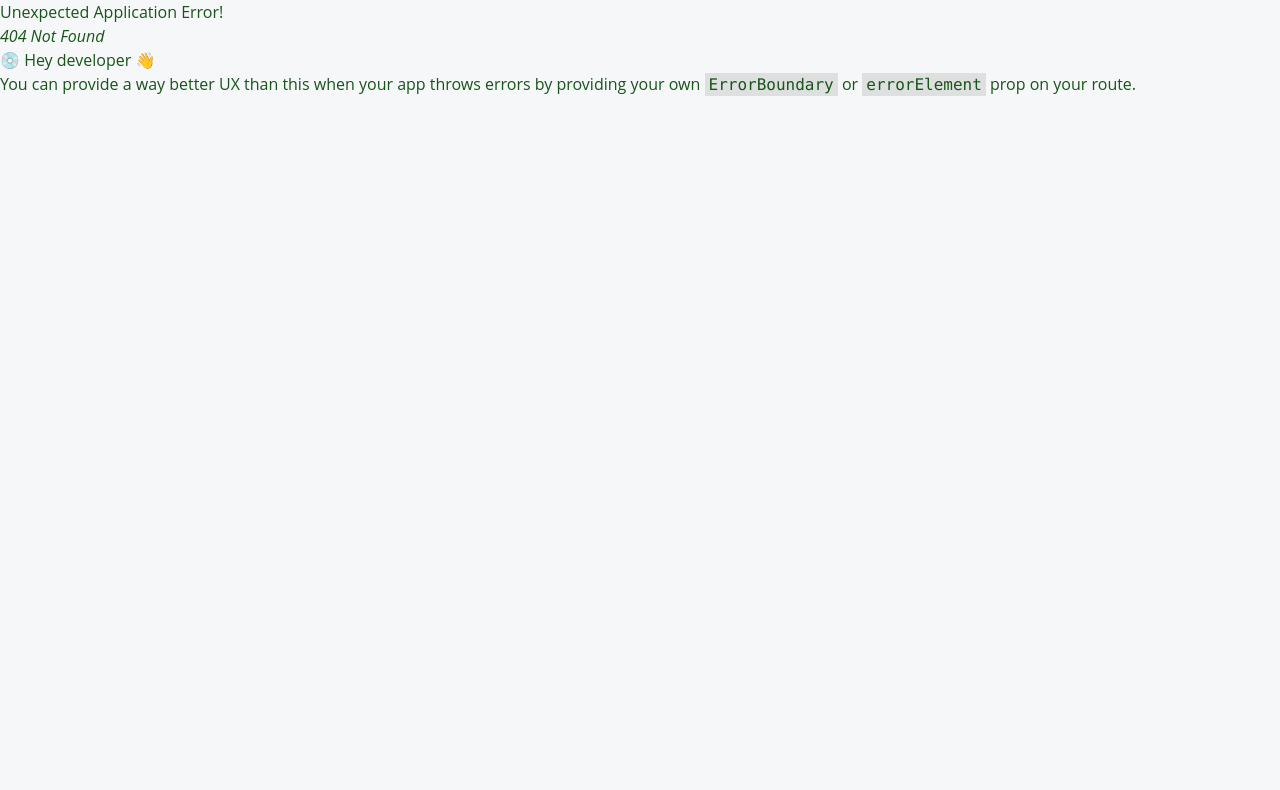
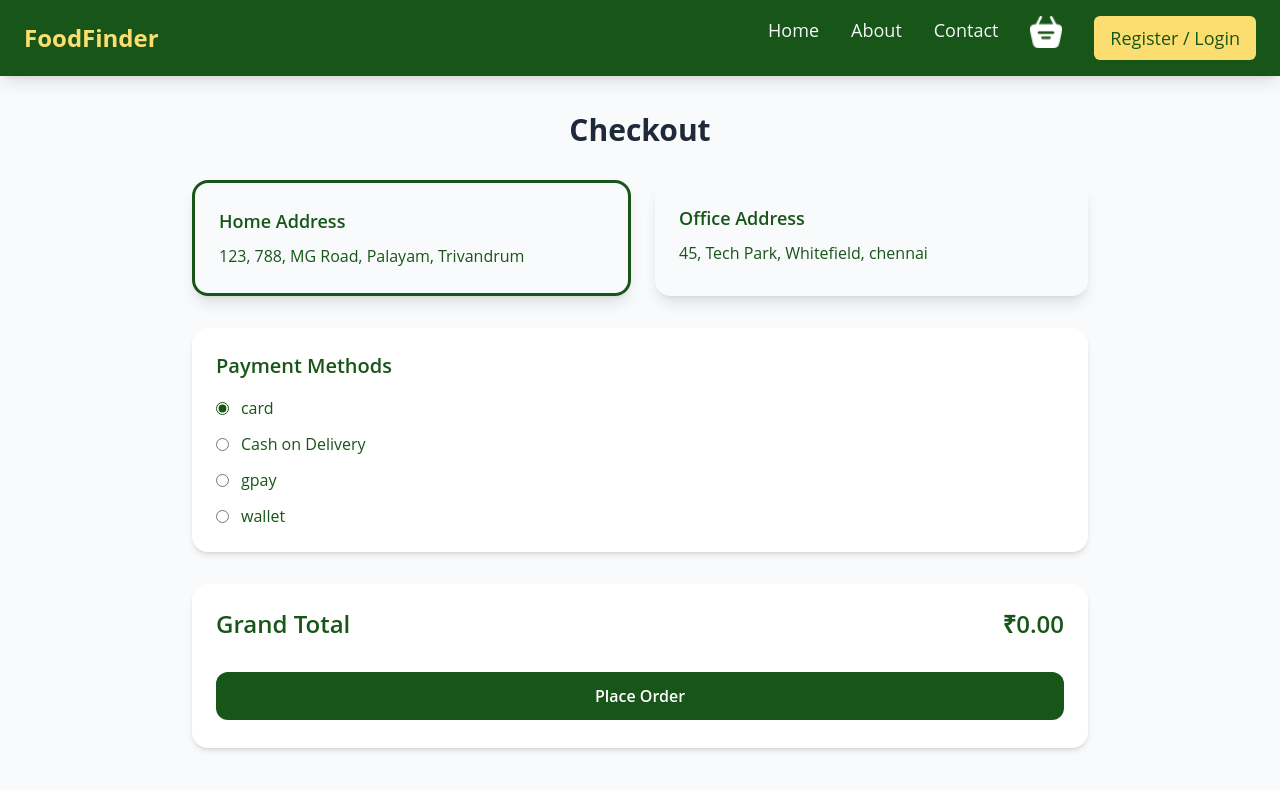
Before and after one commit to Rahimol97/food-ordering-system-react, a React (Vite) app: page /checkout in a window 1280 px wide. Before the commit this address had no page. Shown: the top 790 px of the page. Built offline with nearby package versions, Linux system fonts and the light colour scheme.

Commit message:
placeorder option

```diff
--- a/src/assets/images/assets.js
+++ b/src/assets/images/assets.js
@@ -3,6 +3,8 @@ import header_img from './header_img.jpg'
 import add_icon_green from './add_icon_green.png'
 import remove_icon_red from './remove_icon_red.png'
 import cross_icon from './cross_icon.png'
+import ordersuccess from './ordersuccess.png'
+
 import menu_1 from './menu_1.png'
 import menu_2 from './menu_2.png'
 import menu_3 from './menu_3.png'
@@ -55,6 +57,7 @@ export const assets = {
     remove_icon_red,
     rating_starts,
    cross_icon,
+   ordersuccess,
 
 }
 
--- a/src/components/Navbar.jsx
+++ b/src/components/Navbar.jsx
@@ -6,7 +6,7 @@ function Navbar({count}) {
 
 const [open, setOpen] =useState(false);
 const totalItems = Object.values(count).reduce((a, b) => a + b, 0);
-
+console.log(count)
   return (
     <nav className="bg-(--dark) text-(--light) shadow-lg fixed top-0 left-0 w-full z-50 ">
 <div className="container mx-auto flex justify-between items-center px-6 py-4">
--- a/src/main.jsx
+++ b/src/main.jsx
@@ -10,7 +10,7 @@ import Home from "./pages/Home";
 import About from "./pages/About";
 import Contact from "./pages/Contact";
 import Cart from "./pages/Cart";
-
+import Checkout from "./pages/Checkout";
 
 const router = createBrowserRouter([
   {
@@ -22,6 +22,7 @@ children:[
       { path: "about", element: <About /> },
       { path: "contact", element: <Contact /> },
       { path: "cart", element: <Cart /> },
+      { path: "checkout", element: <Checkout /> },
 
 ],
 
--- a/src/pages/Cart.jsx
+++ b/src/pages/Cart.jsx
@@ -1,6 +1,7 @@
 import React from "react";
 import { useOutletContext } from "react-router-dom";
 import { assets } from "../assets/images/assets";
+import { Link } from 'react-router-dom';
 
 function Cart() {
   const { fooditems, count, setCount } = useOutletContext();
@@ -146,7 +147,7 @@ function Cart() {
             </div>
 
             <button className="mt-6 w-full bg-(--dark)  text-white py-3 rounded-md font-semibold ">
-              Proceed to Checkout
+         <Link to="/checkout" state={{ grandTotal }} >  Proceed to Checkout</Link>
             </button>
           </div>
         </div>
--- /dev/null
+++ b/src/pages/Checkout.jsx
@@ -0,0 +1,107 @@
+import React, { useState } from "react";
+import { useLocation } from "react-router-dom";
+import { Link } from 'react-router-dom';
+import {assets} from '../assets/images/assets'
+function Checkout() {
+  const [address, setAddress] = useState("home");
+  const [payment, setPayment] = useState("card");
+  const [popup, setPopup] = useState(false);
+  const location = useLocation();
+
+  const grandTotal = location.state?.grandTotal || 0;
+
+  return (
+    <div className="min-h-screen bg-gray-50 flex justify-center py-12 px-4">
+      <div className="w-full max-w-4xl flex flex-col gap-8 mt-16">
+        <h2 className="text-3xl font-bold text-center text-gray-800">
+          Checkout
+        </h2>
+
+        <div className="flex flex-col md:flex-row gap-6">
+          <div
+            className={`flex-1 rounded-2xl p-6 shadow-lg cursor-pointer transition-all ${
+              address === "home"
+                ? "border-3"
+                : ""
+            }`}
+            onClick={() => setAddress("home")}
+          >
+
+            <h3 className="text-lg font-semibold mb-2">Home Address</h3>
+            <p className=" leading-relaxed">
+              123, 788, MG Road, Palayam, Trivandrum
+            </p>
+          </div>
+
+          <div
+            className={`flex-1 rounded-2xl p-6 shadow-lg cursor-pointer transition-all ${
+              address === "office"
+                ? "border-3"
+                : ""
+            }`}
+            onClick={() => setAddress("office")}
+          >
+            <h3 className="text-lg font-semibold mb-2">Office Address</h3>
+            <p className=" leading-relaxed">
+              45, Tech Park, Whitefield, chennai
+            </p>
+          </div>
+        </div>
+
+        <div className="bg-white rounded-2xl shadow-md p-6 flex flex-col gap-4">
+          <h3 className="text-xl font-semibold">Payment Methods</h3>
+          <div className="flex flex-col gap-3">
+            {["card", "cod", "gpay", "wallet"].map((method) => (
+              <label key={method} className="flex items-center gap-3 cursor-pointer">
+                <input
+                  type="radio"
+                  name="payment"
+                  value={method}
+                  checked={payment === method}
+                  onChange={() => setPayment(method)}
+                  className="accent-(--dark)"
+                />
+                <span>{method === "cod" ? "Cash on Delivery" : method}</span>
+              </label>
+            ))}
+          </div>
+        </div>
+
+        <div className="bg-white rounded-2xl shadow-md p-6 flex flex-col gap-4">
+          <div className="flex font-semibold justify-between text-2xl">
+            <span>Grand Total</span>
+            <span>₹{grandTotal.toFixed(2)}</span>
+          </div>
+          <button onClick={()=>setPopup(true)}  className="mt-4 w-full bg-(--dark) mb-1 text-white py-3 rounded-xl font-semibold ">
+            Place Order
+          </button>
+        </div>
+      </div>
+       {popup && (
+        <div className="fixed inset-0 flex items-center justify-center z-50 bg-black/80">
+          <div className="bg-white rounded-2xl shadow-2xl p-8 w-80 text-center">
+           <div className="flex justify-center">
+            <img
+      src={assets.ordersuccess}
+      alt="Order Success"
+      className="object-contain w-30 h-30 "
+    />
+    </div>
+            <h3 className="text-xl font-bold mb-3">
+              Order Placed Successfully
+            </h3>
+            <p className=" mb-6">Track your order</p>
+            <button
+              onClick={() => setPopup(false)}
+              className="bg-(--dark) text-white py-2 px-5 rounded-md "
+            >
+              <Link to ='/'>Continue to shopping</Link>
+            </button>
+          </div>
+        </div>
+       )}
+    </div>
+  );
+}
+
+export default Checkout;
```
Also changed, not shown: src/assets/images/ordersuccess.png (added).
